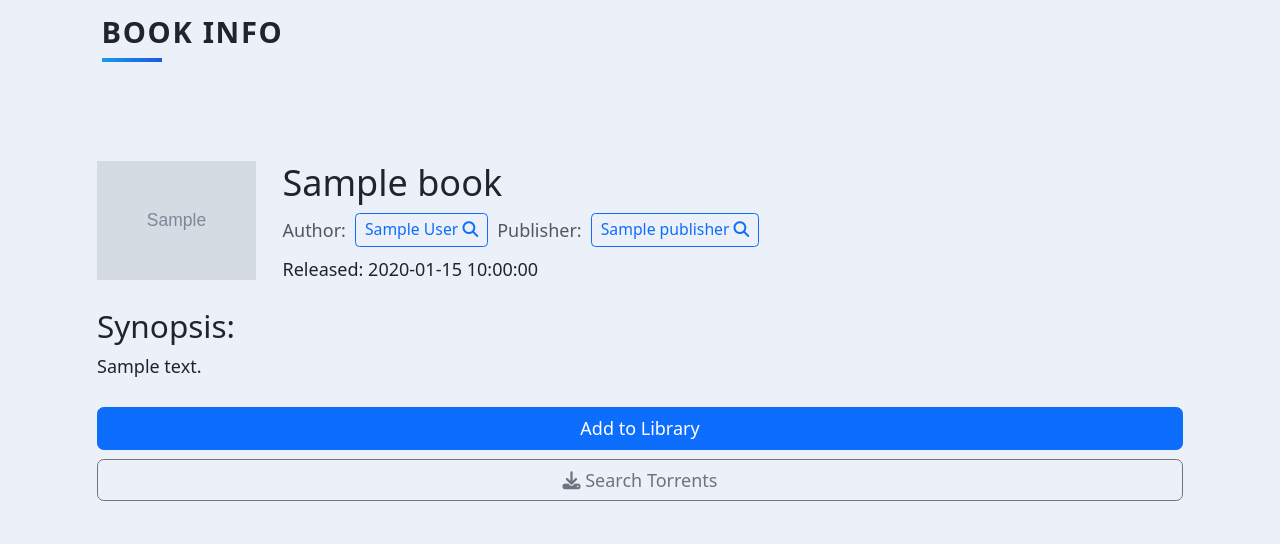
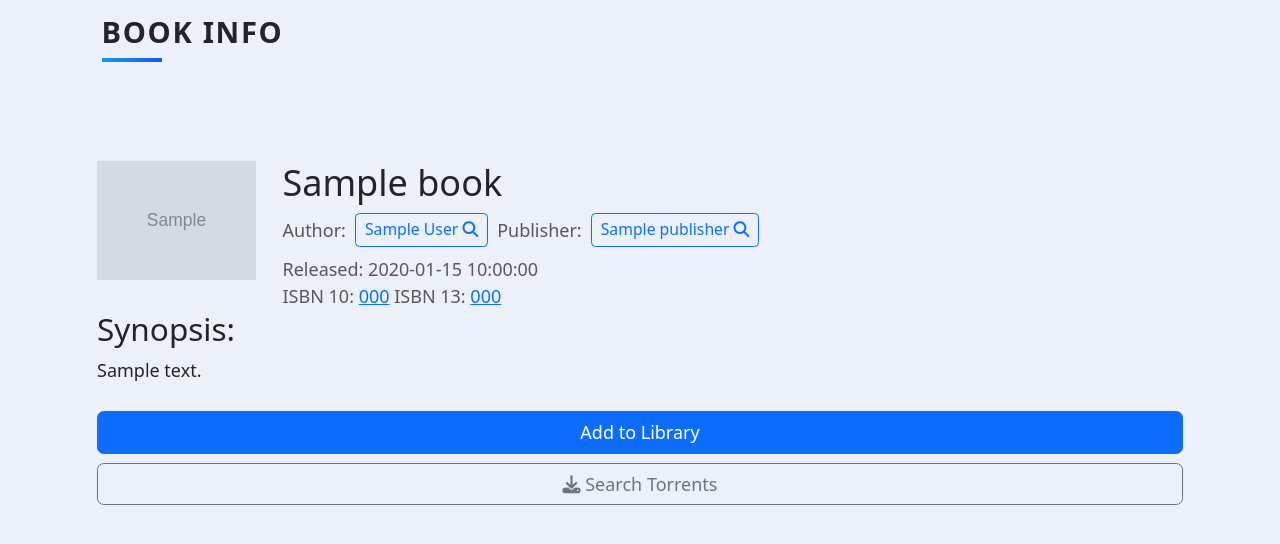
Before and after one commit to Punllarena/Spine-Bookshelf-Manager, a Flask app: template templates/volumeinfo.html in a window 1280 px wide. Shown: the part 63-607 px from the top of the page. Run offline with Flask 3, Linux system fonts and the light colour scheme; the template is opened without the code that fills it: most values are stand-ins (such as "Sample title", 1, 10 or a date in 2020); grey boxes marked "Sample" are stand-in pictures; some libraries are stand-ins or nearby versions.

Commit message:
Update volumeinfo.html
- added the add to library function
- added isbn links
- changed the title from select movie to "Book Title"
- clicking the thumbnail opens a tab for the bigger images.
- google doesn't seem to like that the bigger images get referenced by a website, it works when opened in a new tab, but not when loaded by an img element

```diff
--- a/templates/volumeinfo.html
+++ b/templates/volumeinfo.html
@@ -1,4 +1,4 @@
-{% extends 'base.html' %} {% block title %}Select Movie{% endblock %} {% block
+{% extends 'base.html' %} {% block title %}{{book['title']}}{% endblock %} {% block
 content %}
 <div class="container">
   <h1 class="heading">Book Info</h1>
@@ -13,7 +13,9 @@ content %}
       <!-- Product Images -->
 
         <div class="col-md-2 mb-4">
-            <img class="img-fluid" src=" {{ book['thumbnail'] }} " />
+            <a href="{{ book['largeImage'] }}" target="_blank">
+            <img class="img-fluid" src=" {{ book['thumbnail'] }} " alt="Click Image for Large Cover"/>
+            </a>
 
         </div>
 
@@ -39,8 +41,24 @@ content %}
             </button>
           </form>
         </div>
-        <span class="text-Muted mb-2">Released: {{ book['publishedDate'] }}</span>
-        </div>
+        <span class="text-muted mb-2">Released: {{ book['publishedDate'] }}</span>
+        <br>
+        {% if book['ISBN10'] %}
+
+        <span class="text-muted mb-2">ISBN 10:
+        <a href="https://isbnsearch.org/isbn/{{ book['ISBN10'] }}" target="_blank">
+        {{ book['ISBN10'] }}</a></span>
+
+        {% endif %}
+        {% if book.ISBN13 %}
+        <span class="text-muted mb-2">ISBN 13:
+        <a href="https://isbnsearch.org/isbn/{{ book.ISBN13 }}" target="_blank">
+        {{ book['ISBN13'] }}
+        </a></span>
+
+        {% endif %}
+
+      </div>
 
         <h2 class = "h3 mb-2">
         Synopsis:
@@ -53,7 +71,7 @@ content %}
 
         <!-- Actions -->
         <div class="d-grid gap-2">
-          <a class="btn btn-primary" href="#">Add to Library</a>
+          <a class="btn btn-primary" href="{{ url_for('add', volume_id=book.volume_id) }}">Add to Library</a>
           <a class="btn btn-outline-secondary"
           href="https://nyaa.si/?f=0&c=3_1&q={{ book['searchTitle'] }}" target="_blank" rel="noopener noreferrer">
             <i class="fas fa-download"></i> Search Torrents
```
